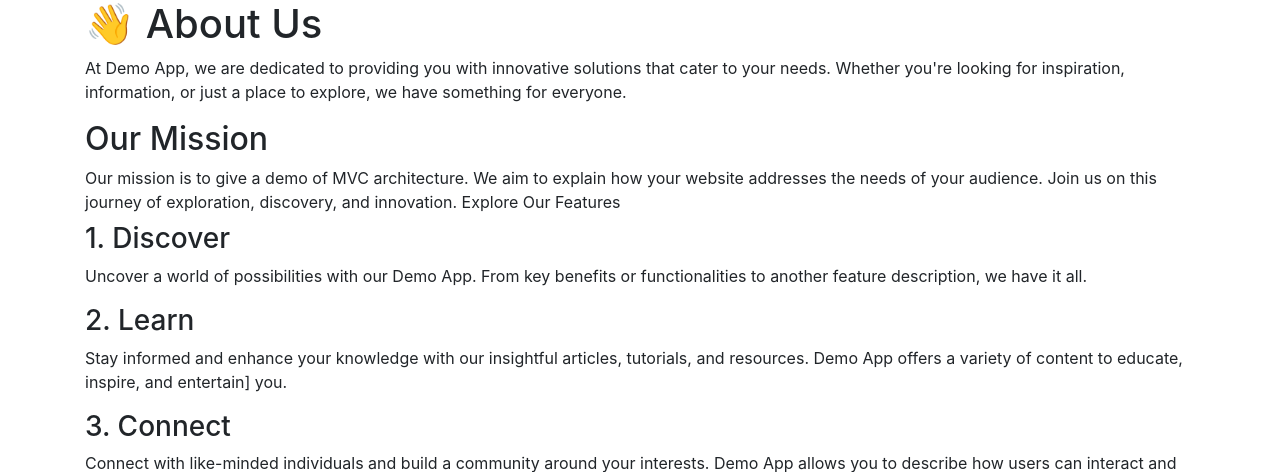
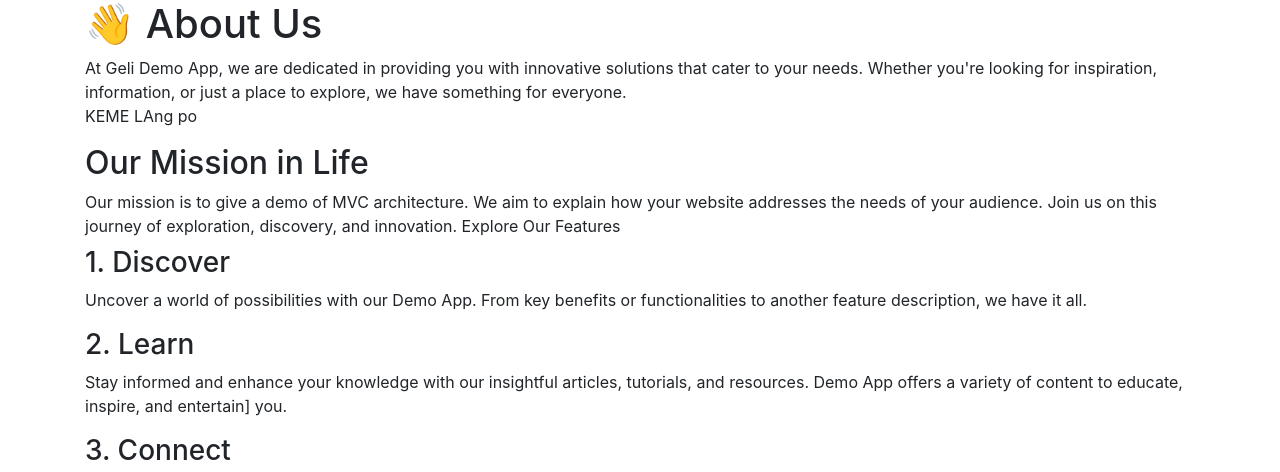
Before and after one commit to laizzzzzz/APP-DEV_PrelimAct, a Django app: page /about/ in a window 1280 px wide. Shown: the part 56-528 px from the top of the page. Run offline with Django 5.2, Linux system fonts and the light colour scheme; some libraries are stand-ins or nearby versions.

Commit message:
Update about.html
about Saan?!?!?!

```diff
--- a/Geli/myapp/templates/about.html
+++ b/Geli/myapp/templates/about.html
@@ -1,10 +1,10 @@
 {% extends "base.html" %}
 {% block title %} About Page {% endblock %}
 {% block content %}
-<h1>👋 About Us</h1>
-<p>At Demo App, we are dedicated to providing you with innovative solutions that cater to your needs. Whether you're looking for inspiration, information, or just a place to explore, we have something for everyone.</p>
+<h1>👋 About Us </h1>
+<p>At Geli Demo App, we are dedicated in providing you with innovative solutions that cater to your needs. Whether you're looking for inspiration, information, or just a place to explore, we have something for everyone. <br> KEME LAng po </p>
 
-<h2>Our Mission</h2>
+<h2>Our Mission in Life</h2>
 Our mission is to give a demo of MVC architecture. We aim to explain how your website addresses the needs of your audience. Join us on this journey of exploration, discovery, and innovation.
 
 </h2>Explore Our Features<h2>
```
